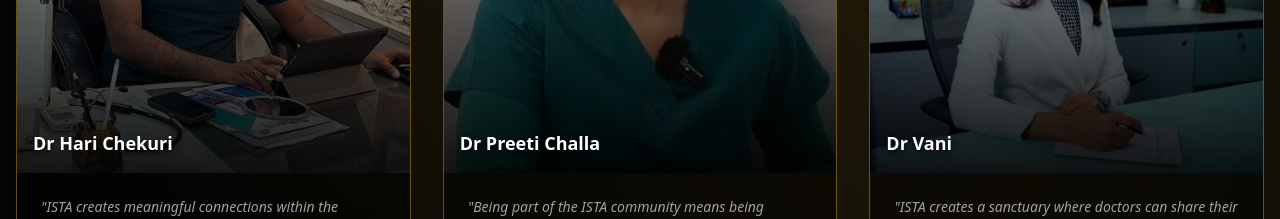
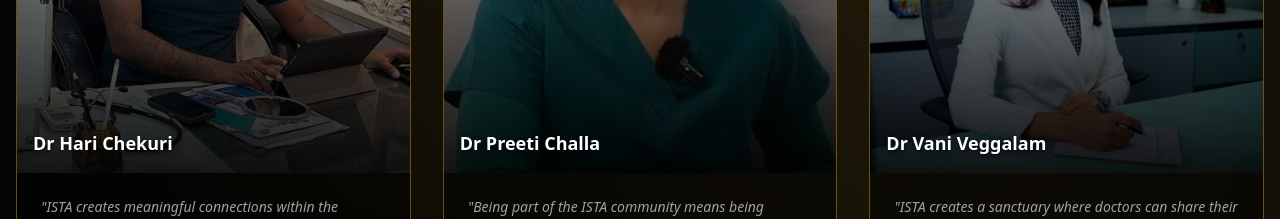
Before and after one commit to growbeyyond/golden-reg-master, a React (Vite) app: page / in a window 1280 px wide. Shown: the part 9940-10159 px from the top of the page. Built offline with nearby package versions, Linux system fonts and the light colour scheme.

Commit message:
Update doctor's name
Update Dr. Vani's full name to Dr. Vani Vegalam.

```diff
--- a/src/components/LandingPage.tsx
+++ b/src/components/LandingPage.tsx
@@ -98,7 +98,7 @@ const DOCTORS = [
     quote: "Being part of the ISTA community means being recognized not just as a medical professional, but as a human being dedicated to healing and caring for others with compassion and expertise."
   },
   {
-    name: "Dr Vani",
+    name: "Dr Vani Veggalam",
     image: "/lovable-uploads/2592ccd1-42f2-4ac5-8e68-7de3b2422e65.png",
     quote: "ISTA creates a sanctuary where doctors can share their vulnerabilities and victories. In a profession where we give so much, this platform gives back by amplifying our voices and celebrating our humanity."
   }
```
